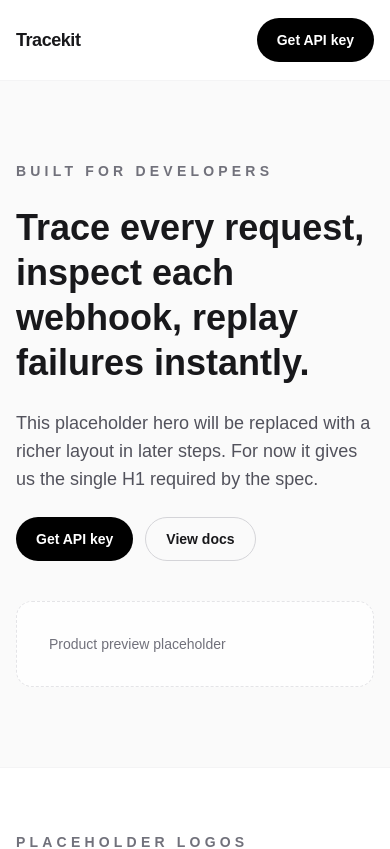
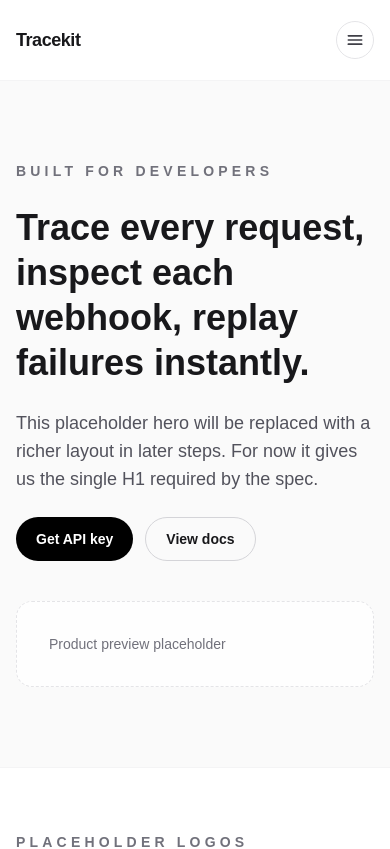
Before and after one commit to Ali-Topal/Tracekit, a Next.js app: page / in a window 390 px wide. Shown: the top 849 px of the page. Built offline with nearby package versions, Linux system fonts and the light colour scheme.

Commit message:
feat: implement responsive header nav

```diff
--- a/src/components/sections/HeaderSection.tsx
+++ b/src/components/sections/HeaderSection.tsx
@@ -1,23 +1,131 @@
+"use client";
+
 import { Button } from "@/components/ui/button";
 import { Container } from "@/components/ui/container";
 import { NAV_ITEMS } from "@/content/site";
+import { cn } from "@/lib/cn";
+import { useEffect, useId, useState } from "react";
 
 export function HeaderSection() {
+  const [isMobileMenuOpen, setIsMobileMenuOpen] = useState(false);
+  const mobileMenuId = useId();
+
+  useEffect(() => {
+    if (!isMobileMenuOpen) {
+      return;
+    }
+
+    const onKeyDown = (event: KeyboardEvent) => {
+      if (event.key === "Escape") {
+        setIsMobileMenuOpen(false);
+      }
+    };
+
+    const previousOverflow = document.body.style.overflow;
+    document.body.style.overflow = "hidden";
+    document.addEventListener("keydown", onKeyDown);
+
+    return () => {
+      document.body.style.overflow = previousOverflow;
+      document.removeEventListener("keydown", onKeyDown);
+    };
+  }, [isMobileMenuOpen]);
+
+  const closeMenu = () => setIsMobileMenuOpen(false);
+
+  const renderLinks = (className?: string) =>
+    NAV_ITEMS.map((item) => (
+      <a
+        key={item.href}
+        href={item.href}
+        onClick={closeMenu}
+        className={cn(
+          "text-sm font-medium text-zinc-600 transition hover:text-zinc-900 focus-visible:outline focus-visible:outline-2 focus-visible:outline-offset-2 focus-visible:outline-zinc-400",
+          className
+        )}
+      >
+        {item.label}
+      </a>
+    ));
+
   return (
-    <header className="border-b border-zinc-100 bg-white/70 backdrop-blur" id="top">
-      <Container className="flex h-20 items-center justify-between gap-6">
-        <div className="text-lg font-semibold tracking-tight text-zinc-900">
+    <header className="sticky top-0 z-50 border-b border-zinc-100 bg-white/80 backdrop-blur" id="top">
+      <Container className="flex h-20 items-center justify-between gap-4">
+        <a
+          href="#hero"
+          className="text-lg font-semibold tracking-tight text-zinc-900 focus-visible:outline focus-visible:outline-2 focus-visible:outline-offset-2 focus-visible:outline-zinc-400"
+        >
           Tracekit
+        </a>
+        <nav className="hidden items-center gap-6 md:flex">{renderLinks()}</nav>
+        <div className="hidden items-center gap-3 md:flex">
+          <Button variant="ghost">View docs</Button>
+          <Button>Get API key</Button>
         </div>
-        <nav className="hidden items-center gap-6 text-sm font-medium text-zinc-600 md:flex">
-          {NAV_ITEMS.map((item) => (
-            <a key={item.href} href={item.href} className="hover:text-zinc-900">
-              {item.label}
-            </a>
-          ))}
-        </nav>
-        <Button className="hidden md:inline-flex">Get API key</Button>
+        <button
+          type="button"
+          className="inline-flex items-center justify-center rounded-full border border-zinc-200 p-2 text-sm text-zinc-700 transition hover:border-zinc-300 focus-visible:outline focus-visible:outline-2 focus-visible:outline-offset-2 focus-visible:outline-zinc-400 md:hidden"
+          aria-label="Toggle navigation menu"
+          aria-expanded={isMobileMenuOpen}
+          aria-controls={mobileMenuId}
+          onClick={() => setIsMobileMenuOpen((prev) => !prev)}
+        >
+          <span className="sr-only">Toggle navigation menu</span>
+          <svg
+            xmlns="http://www.w3.org/2000/svg"
+            className="h-5 w-5"
+            viewBox="0 0 24 24"
+            fill="none"
+            stroke="currentColor"
+            strokeWidth="2"
+          >
+            {isMobileMenuOpen ? (
+              <path strokeLinecap="round" strokeLinejoin="round" d="M6 18L18 6M6 6l12 12" />
+            ) : (
+              <path strokeLinecap="round" strokeLinejoin="round" d="M4 7h16M4 12h16M4 17h16" />
+            )}
+          </svg>
+        </button>
       </Container>
+      {isMobileMenuOpen && (
+        <div className="md:hidden">
+          <div className="fixed inset-0 z-40 bg-black/40 backdrop-blur-sm" onClick={closeMenu} />
+          <div
+            id={mobileMenuId}
+            className="fixed inset-x-4 top-4 z-50 rounded-2xl border border-zinc-200 bg-white p-6 shadow-lg"
+          >
+            <div className="space-y-4">
+              <div className="flex items-center justify-between">
+                <span className="text-base font-semibold text-zinc-900">Menu</span>
+                <button
+                  type="button"
+                  onClick={closeMenu}
+                  className="rounded-full border border-zinc-200 p-2 text-zinc-600 focus-visible:outline focus-visible:outline-2 focus-visible:outline-offset-2 focus-visible:outline-zinc-400"
+                  aria-label="Close navigation menu"
+                >
+                  <svg
+                    xmlns="http://www.w3.org/2000/svg"
+                    className="h-4 w-4"
+                    viewBox="0 0 24 24"
+                    stroke="currentColor"
+                    strokeWidth="2"
+                    fill="none"
+                  >
+                    <path strokeLinecap="round" strokeLinejoin="round" d="M6 18L18 6M6 6l12 12" />
+                  </svg>
+                </button>
+              </div>
+              <div className="flex flex-col gap-3">{renderLinks("text-base")}</div>
+              <div className="flex flex-col gap-3">
+                <Button variant="ghost" onClick={closeMenu}>
+                  View docs
+                </Button>
+                <Button onClick={closeMenu}>Get API key</Button>
+              </div>
+            </div>
+          </div>
+        </div>
+      )}
     </header>
   );
 }
```
